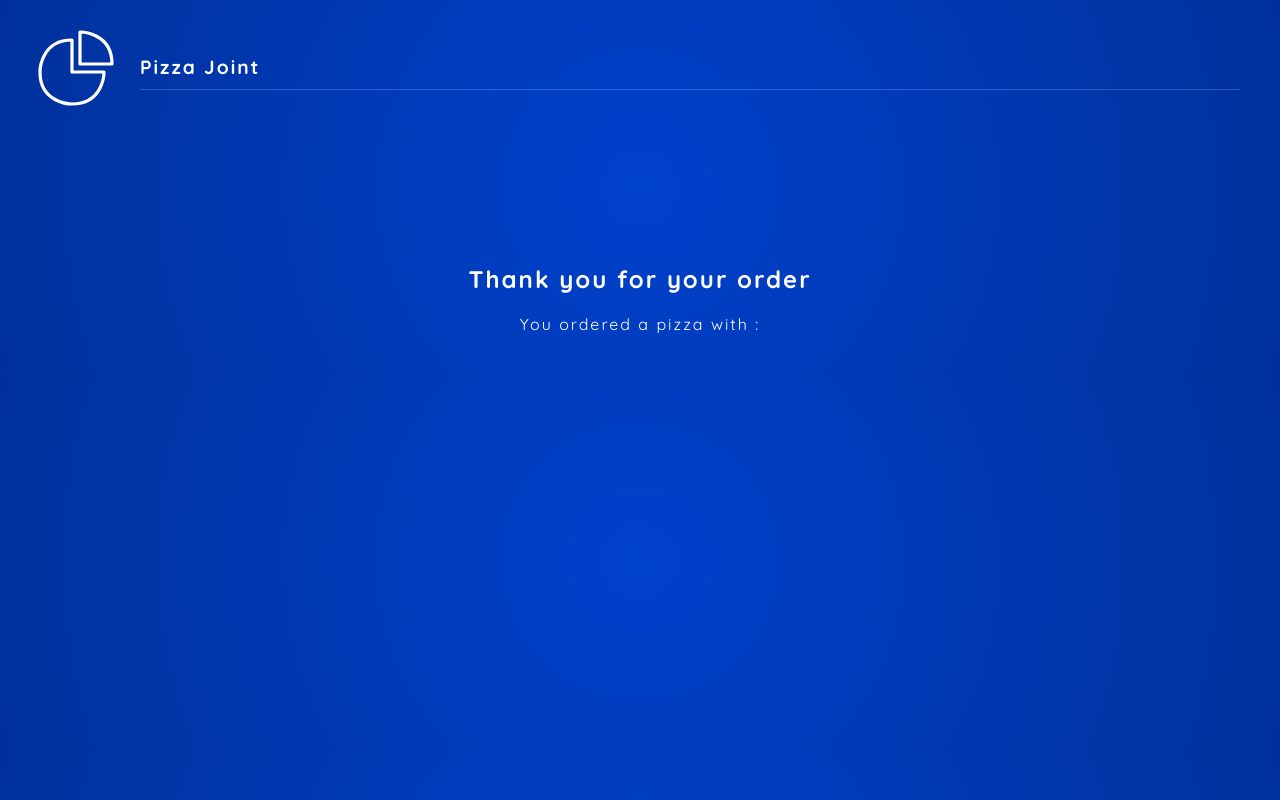
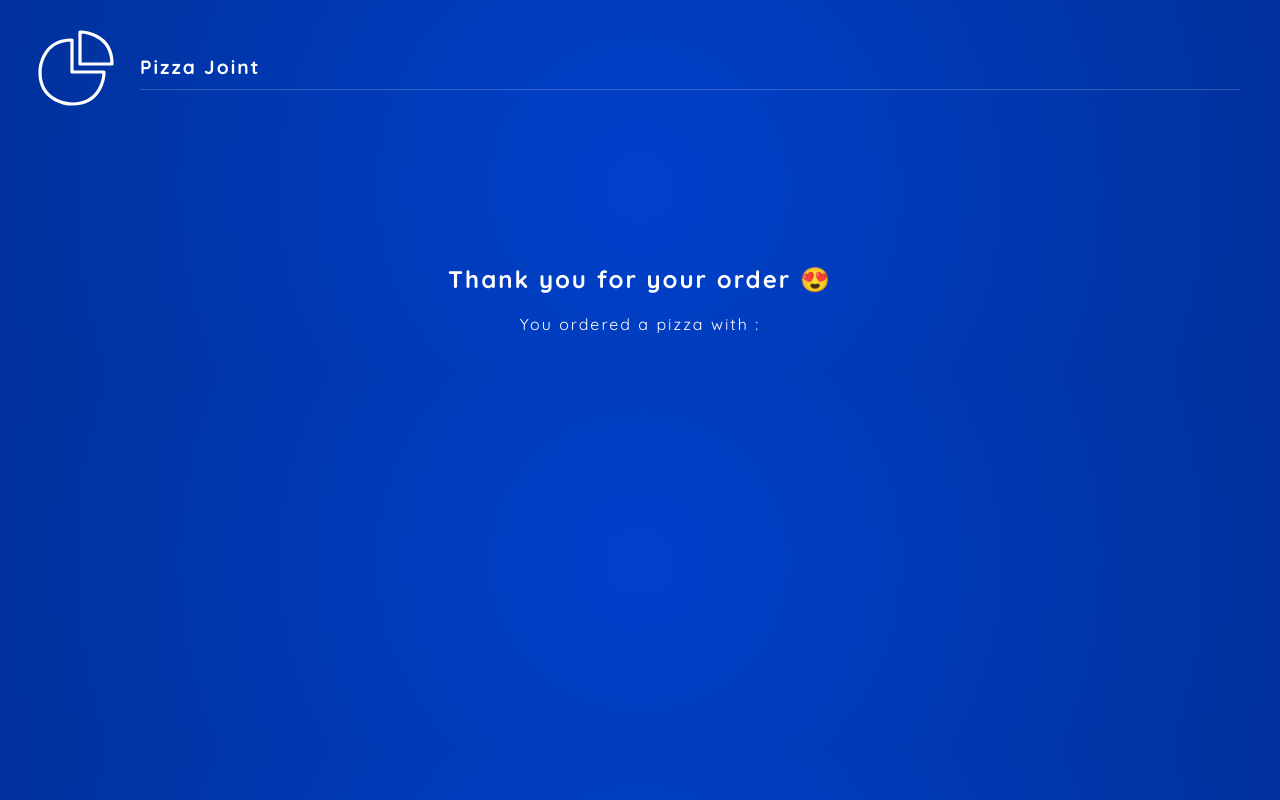
Before and after one commit to hendraaagil/pizza-joint, a React (Create React App) app: page /order in a window 1280 px wide. Built offline with nearby package versions, Linux system fonts and the light colour scheme.

Commit message:
Variants #2

```diff
--- a/src/components/Order.js
+++ b/src/components/Order.js
@@ -1,14 +1,60 @@
 import React from 'react';
+import { motion } from 'framer-motion';
+
+const containerVariants = {
+  // hidden / initial
+  hidden: {
+    opacity: 0,
+    x: '100vw',
+  },
+  // visible / animate
+  // transition is inside visible. So don't write on your element
+  visible: {
+    opacity: 1,
+    x: 0,
+    transition: {
+      type: 'spring',
+      stiffness: 120,
+      mass: 0.4,
+      damping: 8,
+      when: 'beforeChildren', // beforeChildren or afterChildren
+      staggerChildren: 0.4,
+    },
+  },
+};
+
+const childVariants = {
+  hidden: {
+    opacity: 0,
+  },
+  visible: {
+    opacity: 1,
+  },
+};
 
 const Order = ({ pizza }) => {
   return (
-    <div className="order container">
-      <h2>Thank you for your order</h2>
-      <p>You ordered a {pizza.base} pizza with :</p>
-      {pizza.toppings.map((topping) => (
-        <div key={topping}>{topping}</div>
-      ))}
-    </div>
+    <motion.div
+      className="order container"
+      variants={containerVariants}
+      initial="hidden"
+      animate="visible"
+    >
+      <h2>
+        Thank you for your order{' '}
+        <span role="img" aria-label="love">
+          😍
+        </span>
+      </h2>
+      <motion.p variants={childVariants}>
+        You ordered a {pizza.base} pizza with :
+      </motion.p>
+      <motion.div variants={childVariants}>
+        {pizza.toppings.map((topping) => (
+          <div key={topping}>{topping}</div>
+        ))}
+      </motion.div>
+    </motion.div>
   );
 };
 
--- a/src/components/Toppings.js
+++ b/src/components/Toppings.js
@@ -1,6 +1,25 @@
 import React from 'react';
 import { Link } from 'react-router-dom';
 import { motion } from 'framer-motion';
+
+const containerVariants = {
+  // hidden / initial
+  hidden: {
+    opacity: 0,
+    x: '100vw',
+  },
+  // visible / animate
+  // transition is inside visible. So don't write on your element
+  visible: {
+    opacity: 1,
+    x: 0,
+    transition: {
+      type: 'spring',
+      delay: 0.5,
+      stiffness: 120,
+    },
+  },
+};
 
 const Toppings = ({ addTopping, pizza }) => {
   let toppings = [
@@ -13,7 +32,12 @@ const Toppings = ({ addTopping, pizza }) => {
   ];
 
   return (
-    <div className="toppings container">
+    <motion.div
+      className="toppings container"
+      variants={containerVariants}
+      initial="hidden"
+      animate="visible"
+    >
       <h3>Step 2: Choose Toppings</h3>
       <ul>
         {toppings.map((topping) => {
@@ -47,7 +71,7 @@ const Toppings = ({ addTopping, pizza }) => {
           Order
         </motion.button>
       </Link>
-    </div>
+    </motion.div>
   );
 };
 
```
